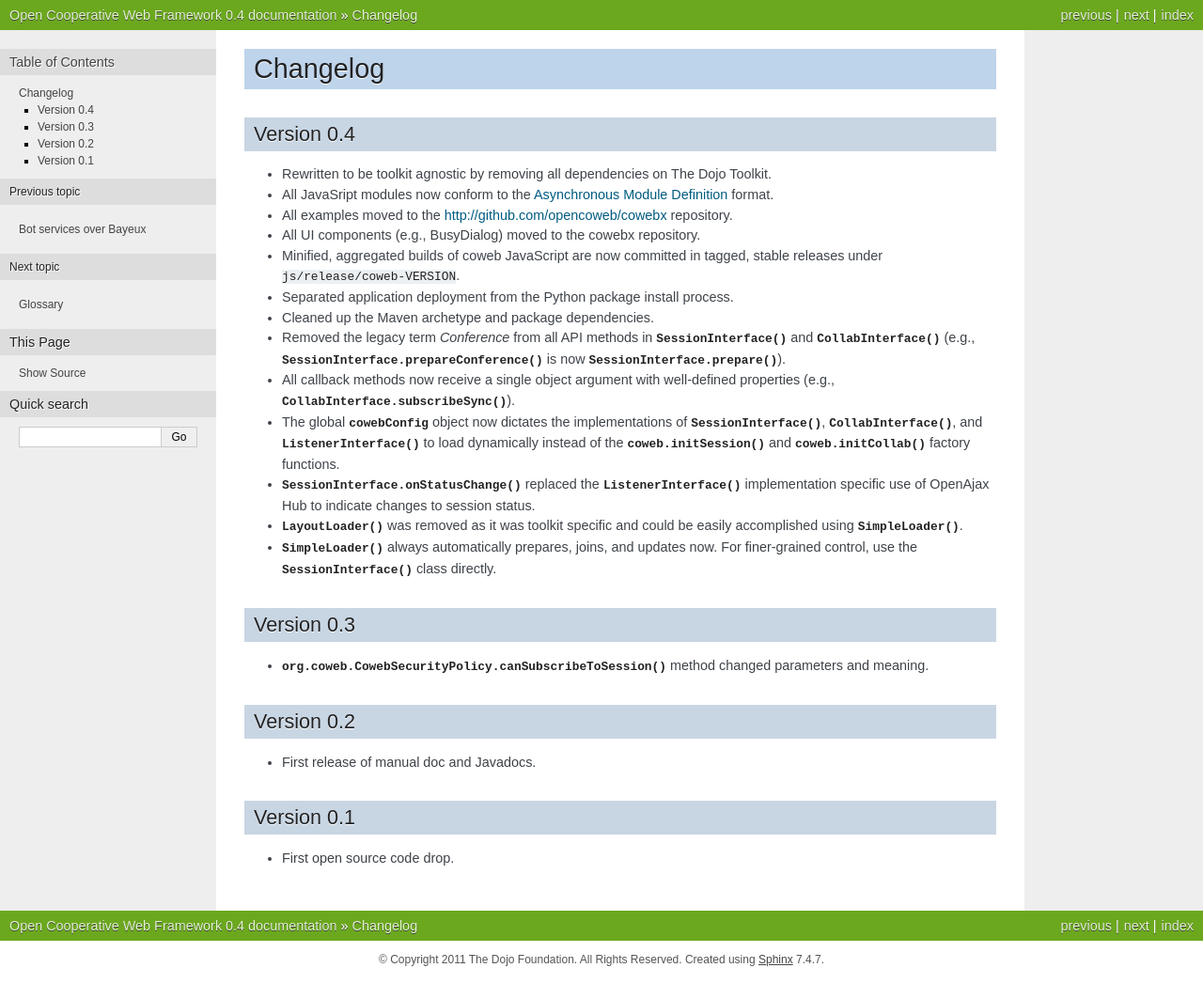
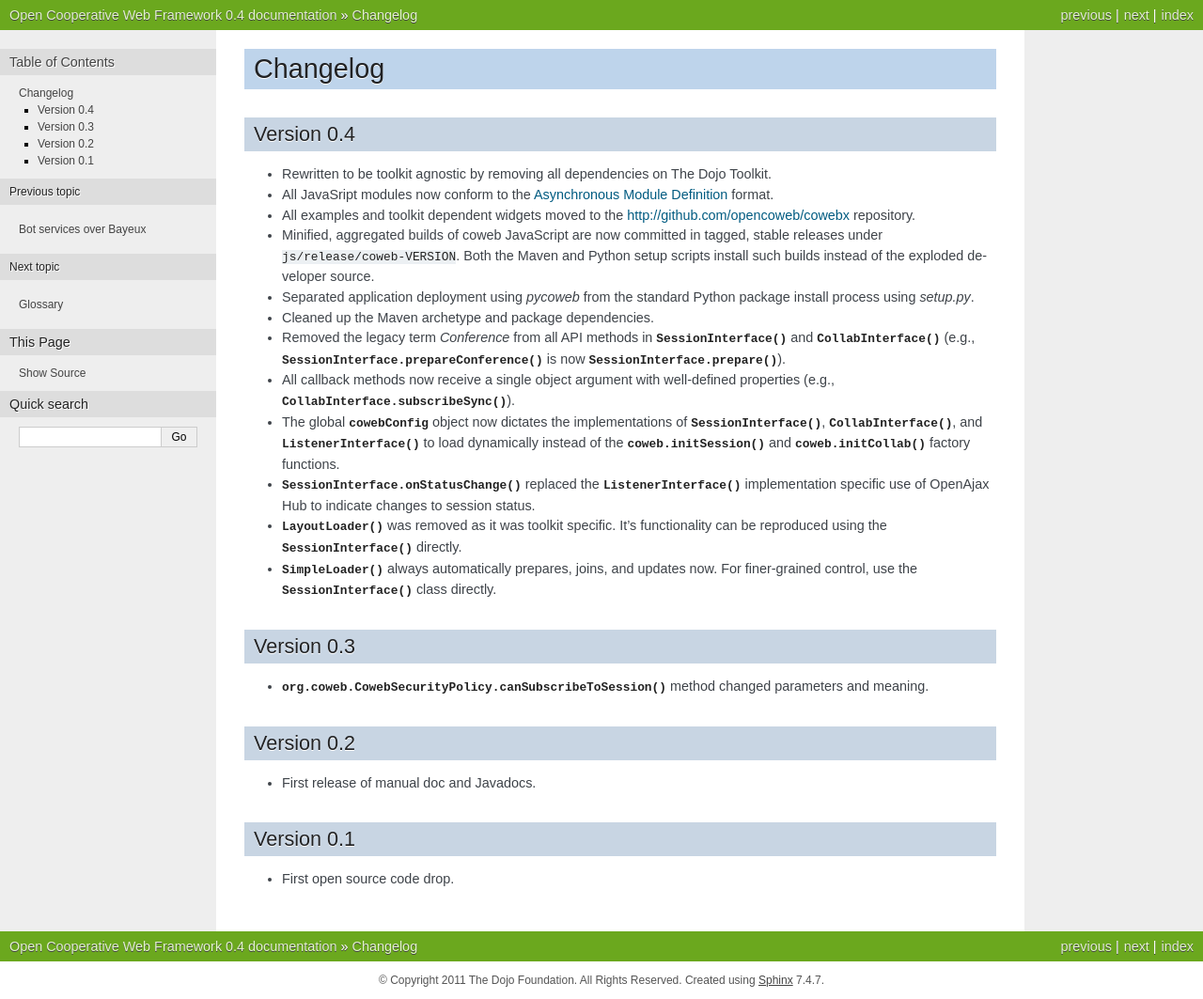
Before and after one commit to opencoweb/coweb, a Sphinx documentation site: the page built from docs/changelog.rst, in a window 1280 px wide. Shown: the whole page at 94% size. Built offline with Sphinx 7.4.7, drawn with Linux system fonts in a browser that asks for light colours; before the commit the page ends 1041 px from its top, so only the background shows below that.

Commit message:
Changelog work for 0.4

```diff
--- a/docs/changelog.rst
+++ b/docs/changelog.rst
@@ -8,16 +8,15 @@ Version 0.4
 
 * Rewritten to be toolkit agnostic by removing all dependencies on The Dojo Toolkit.
 * All JavaSript modules now conform to the `Asynchronous Module Definition`_ format.
-* All examples moved to the http://github.com/opencoweb/cowebx repository.
-* All UI components (e.g., BusyDialog) moved to the cowebx repository.
-* Minified, aggregated builds of coweb JavaScript are now committed in tagged, stable releases under :file:`js/release/coweb-VERSION`.
-* Separated application deployment from the Python package install process.
+* All examples and toolkit dependent widgets moved to the http://github.com/opencoweb/cowebx repository.
+* Minified, aggregated builds of coweb JavaScript are now committed in tagged, stable releases under :file:`js/release/coweb-VERSION`. Both the Maven and Python setup scripts install such builds instead of the exploded developer source.
+* Separated application deployment using `pycoweb` from the standard Python package install process using `setup.py`.
 * Cleaned up the Maven archetype and package dependencies.
 * Removed the legacy term *Conference* from all API methods in :class:`SessionInterface` and :class:`CollabInterface` (e.g., :class:`SessionInterface.prepareConference` is now :class:`SessionInterface.prepare`).
 * All callback methods now receive a single object argument with well-defined properties (e.g., :class:`CollabInterface.subscribeSync`).
 * The global :data:`cowebConfig` object now dictates the implementations of :class:`SessionInterface`, :class:`CollabInterface`, and :class:`ListenerInterface` to load dynamically instead of the :func:`coweb.initSession` and :func:`coweb.initCollab` factory functions.
 * :func:`SessionInterface.onStatusChange` replaced the :class:`ListenerInterface` implementation specific use of OpenAjax Hub to indicate changes to session status.
-* :class:`LayoutLoader` was removed as it was toolkit specific and could be easily accomplished using :class:`SimpleLoader`.
+* :class:`LayoutLoader` was removed as it was toolkit specific. It's functionality can be reproduced using the :class:`SessionInterface` directly.
 * :class:`SimpleLoader` always automatically prepares, joins, and updates now. For finer-grained control, use the :class:`SessionInterface` class directly.
 
 Version 0.3
```
